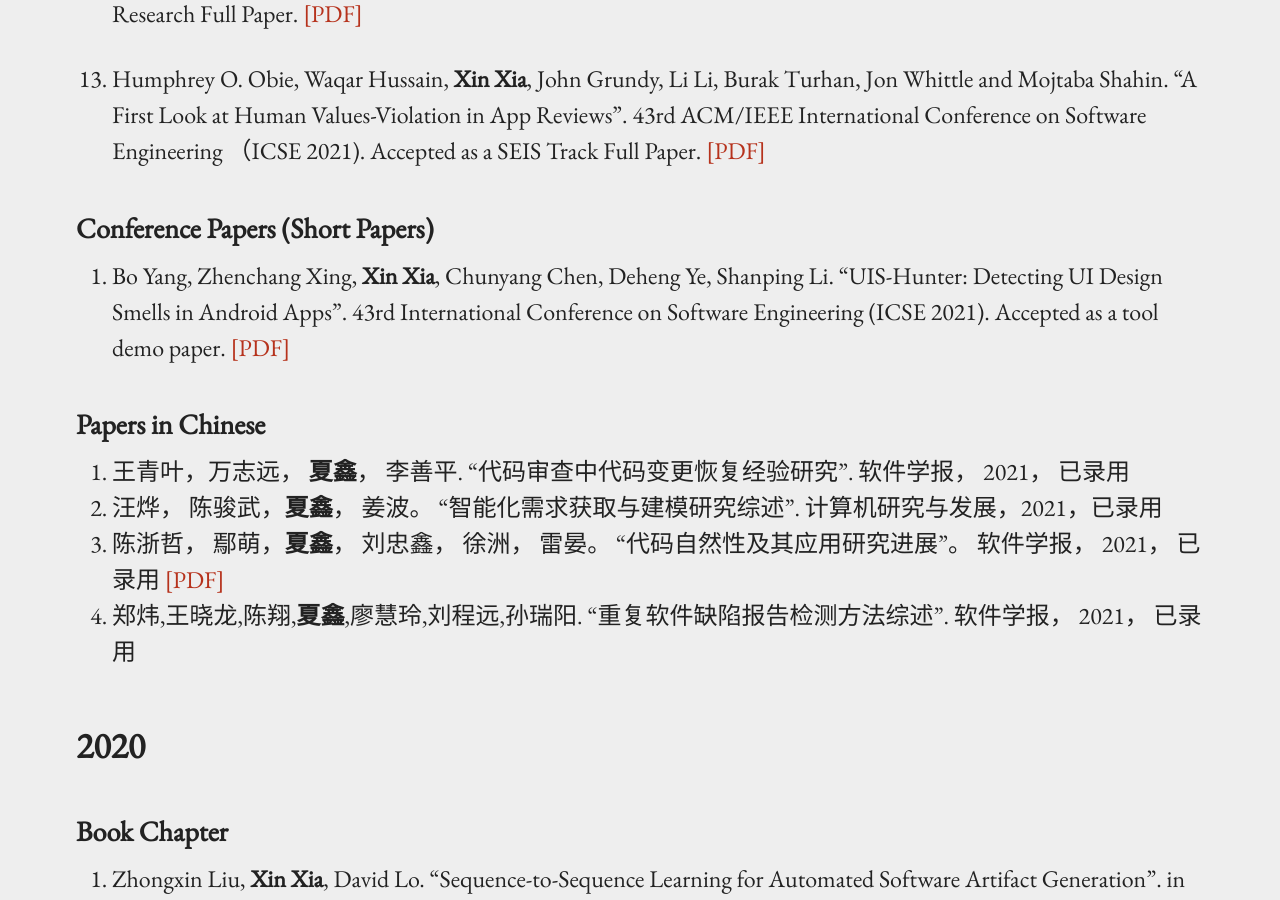
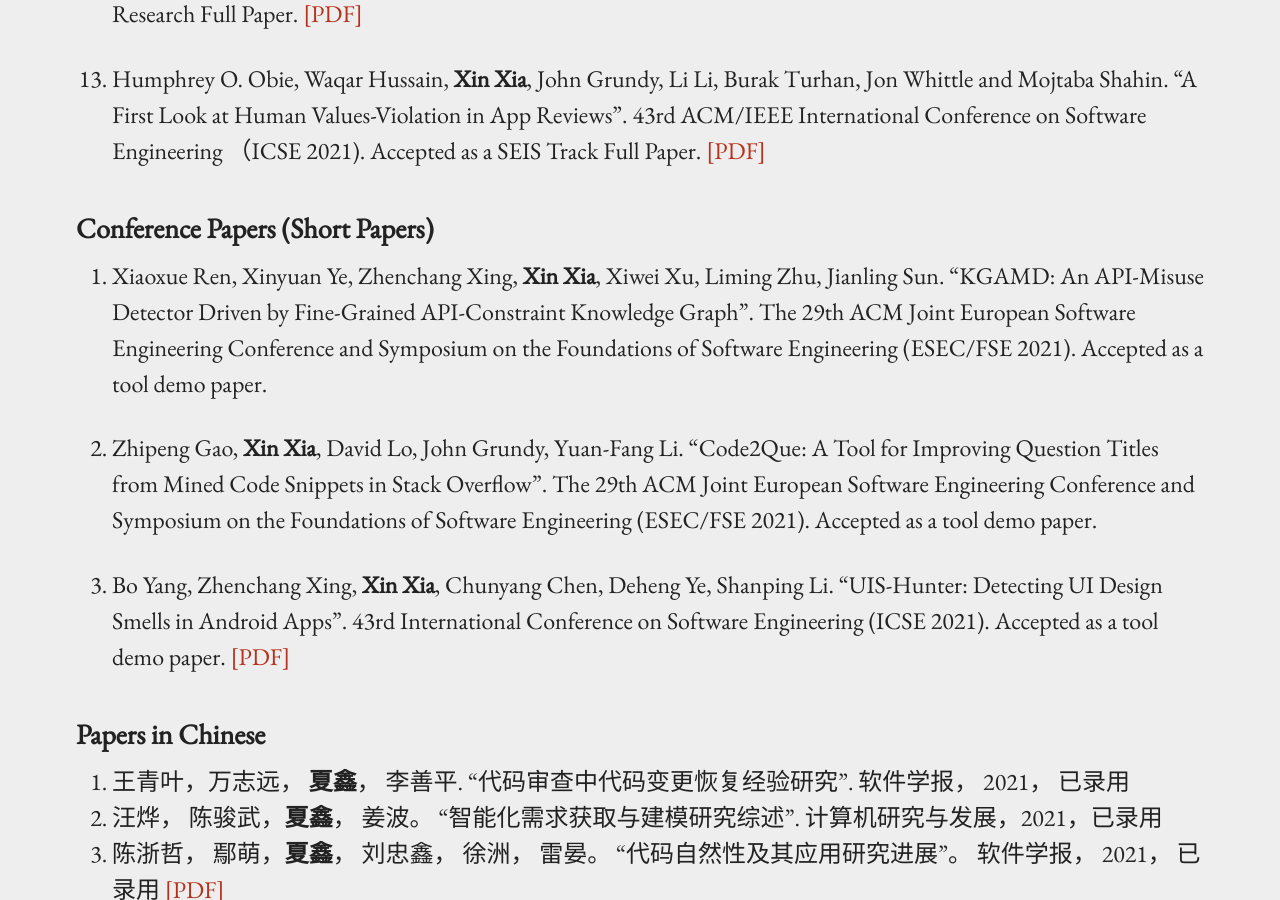
Before and after one commit to xin-xia/xin-xia.github.io, a Jekyll site: the page built from publication.md, in a window 1280 px wide and 900 px high, scrolled down 3819 px. Built offline with Jekyll 4.4.1, drawn with Linux system fonts in a browser that asks for light colours; our own code applies the rules of GitHub Pages for plain Markdown files; some of the changed text lies outside the part shown.

Commit message:
dddddddd

```diff
--- a/publication.md
+++ b/publication.md
@@ -90,6 +90,13 @@ permalink: /publication/
 106. Humphrey O. Obie, Waqar Hussain, <strong>Xin Xia</strong>, John Grundy, Li Li, Burak Turhan, Jon Whittle and Mojtaba Shahin. "A First Look at Human Values-Violation in  App Reviews". 43rd ACM/IEEE International Conference on Software Engineering （ICSE 2021). Accepted as a SEIS Track Full Paper.  <a href="icse218.pdf">[PDF]</a>   <br />
 
 ### Conference Papers (Short Papers)
+
+121. Xiaoxue Ren, Xinyuan Ye, Zhenchang Xing, <strong>Xin Xia</strong>, Xiwei Xu, Liming Zhu, Jianling Sun. "KGAMD: An API-Misuse Detector Driven by Fine-Grained API-Constraint Knowledge Graph". The 29th ACM Joint European Software Engineering Conference and Symposium on the Foundations of Software Engineering (ESEC/FSE 2021).  Accepted as a tool demo paper.    <br />
+
+
+
+120. Zhipeng Gao, <strong>Xin Xia</strong>, David Lo, John Grundy, Yuan-Fang Li. "Code2Que: A Tool for Improving Question Titles from Mined Code Snippets in Stack Overflow". The 29th ACM Joint European Software Engineering Conference and Symposium on the Foundations of Software Engineering (ESEC/FSE 2021).  Accepted as a tool demo paper.    <br />
+
 
 115. Bo Yang, Zhenchang Xing, <strong>Xin Xia</strong>, Chunyang Chen, Deheng Ye,  Shanping Li. "UIS-Hunter: Detecting UI Design Smells in Android Apps". 43rd International Conference on Software Engineering (ICSE 2021).  Accepted as a tool demo paper.   <a href="icse217.pdf">[PDF]</a>  <br />
 
```
Also changed, not shown: other parts of publication.md (+1 -1 lines).
